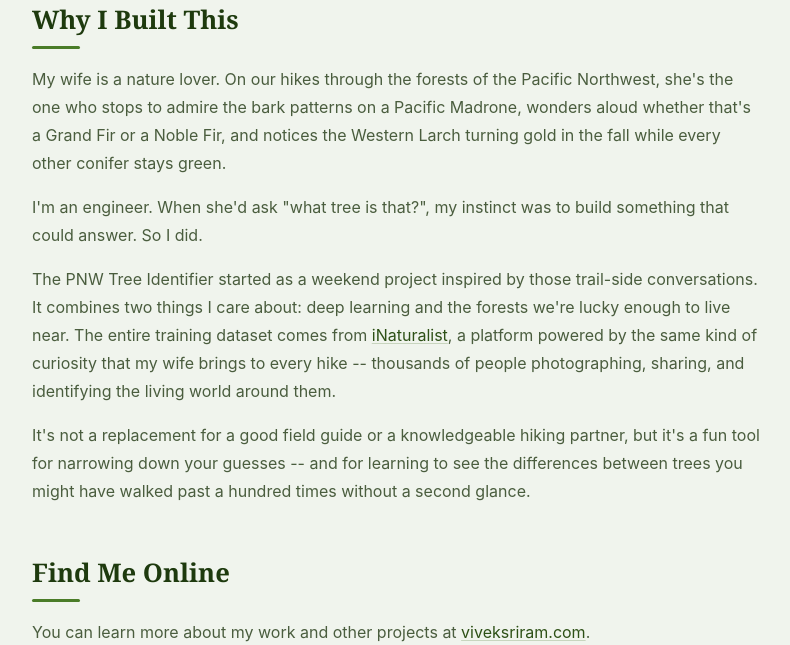
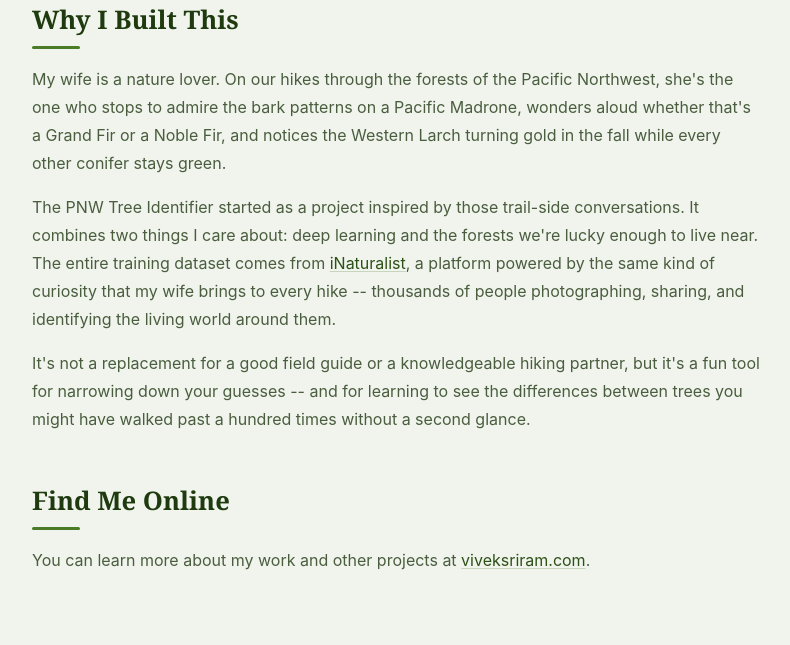
Before and after one commit to vsriram24/pnw-tree-id, a Flask app: page /creator in a window 1280 px wide. Shown: the part 249-894 px from the top of the page, without its empty margins (242-1032 px from the left). Run offline with Flask 3, Linux system fonts and the light colour scheme.

Commit message:
Fix creator

```diff
--- a/webapp/templates/creator.html
+++ b/webapp/templates/creator.html
@@ -18,8 +18,7 @@
         <h2 id="story-heading">Why I Built This</h2>
         <div class="about-prose">
             <p>My wife is a nature lover. On our hikes through the forests of the Pacific Northwest, she's the one who stops to admire the bark patterns on a Pacific Madrone, wonders aloud whether that's a Grand Fir or a Noble Fir, and notices the Western Larch turning gold in the fall while every other conifer stays green.</p>
-            <p>I'm an engineer. When she'd ask "what tree is that?", my instinct was to build something that could answer. So I did.</p>
-            <p>The PNW Tree Identifier started as a weekend project inspired by those trail-side conversations. It combines two things I care about: deep learning and the forests we're lucky enough to live near. The entire training dataset comes from <a href="https://www.inaturalist.org/" target="_blank" rel="noopener noreferrer">iNaturalist</a>, a platform powered by the same kind of curiosity that my wife brings to every hike -- thousands of people photographing, sharing, and identifying the living world around them.</p>
+            <p>The PNW Tree Identifier started as a project inspired by those trail-side conversations. It combines two things I care about: deep learning and the forests we're lucky enough to live near. The entire training dataset comes from <a href="https://www.inaturalist.org/" target="_blank" rel="noopener noreferrer">iNaturalist</a>, a platform powered by the same kind of curiosity that my wife brings to every hike -- thousands of people photographing, sharing, and identifying the living world around them.</p>
             <p>It's not a replacement for a good field guide or a knowledgeable hiking partner, but it's a fun tool for narrowing down your guesses -- and for learning to see the differences between trees you might have walked past a hundred times without a second glance.</p>
         </div>
     </section>
```
